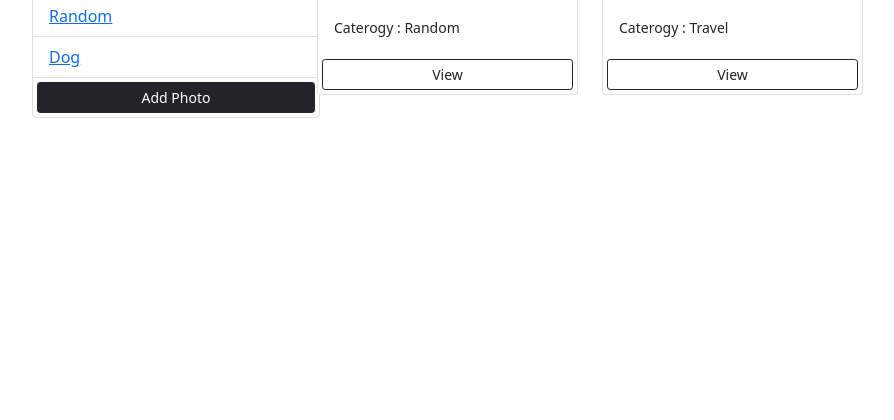
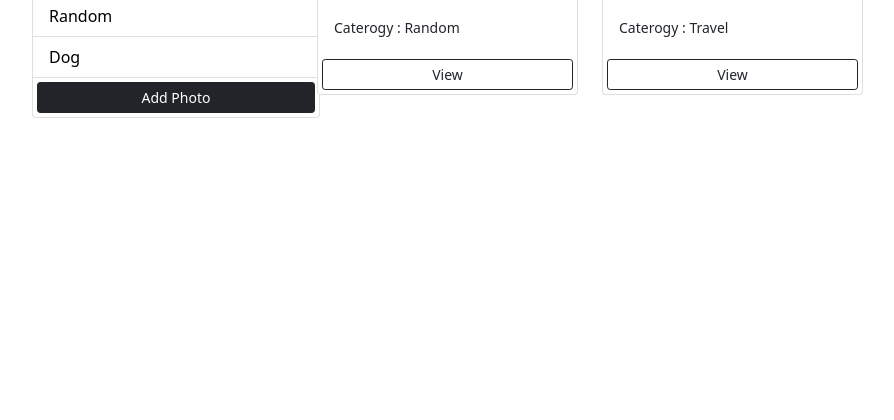
Before and after one commit to SUDHIR-KUMAR-06/Blog_post, a Django app: page / in a window 1280 px wide. Shown: the part 258-678 px from the top of the page, without its empty margins (50-944 px from the left). Run offline with Django 5.2, Linux system fonts and the light colour scheme; data comes from the database, SQL or seed files in the repository; both versions use the stored data as it was after the commit.

Commit message:
setting deleted

```diff
--- a/photos/templates/photos/gallary.html
+++ b/photos/templates/photos/gallary.html
@@ -16,6 +16,10 @@
       .image-thumbnail {
         height: 200px;
         object-fit: cover;
+      }
+      .list-group-item a {
+        text-decoration: none;
+        color: black;
       }
     </style>
   </head>
--- a/photos/views.py
+++ b/photos/views.py
@@ -31,7 +31,7 @@ def addPhoto(request):
             category=None
         photo=Photo.objects.create(
             category=category,
-            desciption=data['description'],
+            description=data['description'],
             image=image,
         )
         return redirect('gallary')
```
Also changed, not shown: db.sqlite3, static/images/NIT_LOGO.png (deleted), static/images/Portfolio-Desk.jpg (deleted), 1 other file.
